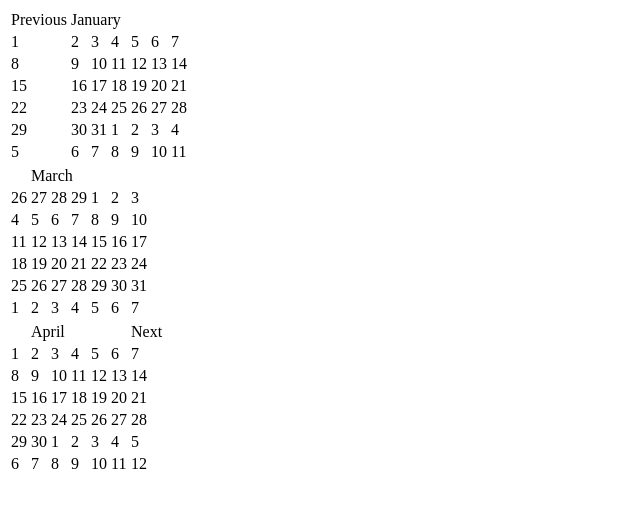
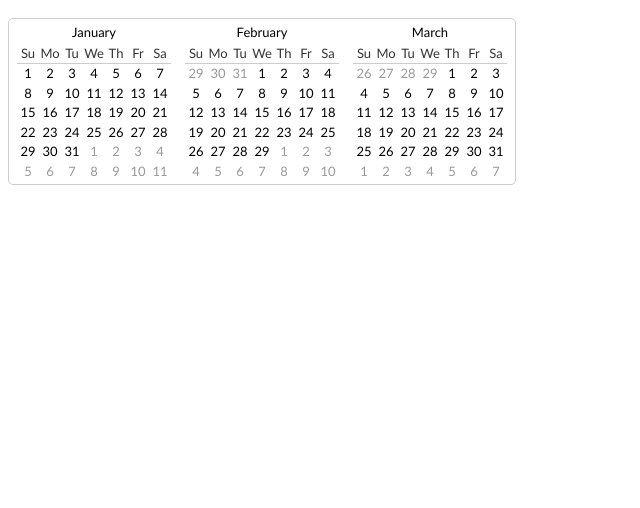
Before and after one commit to sergeycherepanov/just-calendar, a plain HTML site: page example.html in a window 1280 px wide. Shown: the whole page, without its empty margins (0-640 px from the left). Drawn offline with Linux system fonts and the light colour scheme.

Commit message:
Add day name line, rename class.

```diff
--- /dev/null
+++ b/css/calendar.css
@@ -0,0 +1,40 @@
+table.jajc-calendar {
+    margin:0 5px;
+    cursor:default;
+    border-collapse: collapse;
+}
+table.jajc-calendar tbody td,
+table.jajc-calendar thead th{
+    margin: 0;
+    padding: 0;
+    width:22px;
+    height:16px;
+    text-align: center;
+    color:#999;
+}
+table.jajc-calendar thead th {
+    font-weight: normal;
+    border-bottom:1px solid #ccc;
+    color:#333;
+}
+table.jajc-calendar tbody td .scope {
+    color:#000;
+}
+table.jajc-calendar .calendar-btn span {
+    text-indent: -1000px;
+    overflow:hidden;
+    display:block;
+}
+table.jajc-calendar .month-name {
+    text-align:center;
+}
+
+.jajc-calendar-white {
+    border:1px solid #ccc;
+    background: #fff;
+    border-radius: 5px;
+}
+#jajc-calendar-container {
+    margin-top:10px;
+    float:left;
+}
--- /dev/null
+++ b/css/example.css
@@ -0,0 +1,5 @@
+body {
+    font-family: "Trebuchet MS", "Arial", Serif;
+    font-size:13px;
+    line-height:150%;
+}
--- a/example.html
+++ b/example.html
@@ -4,13 +4,16 @@
     <title>Just Another JavaScript Calendar</title>
     <script src="js/lib/prototype.js"></script>
     <script src="js/calendar.js"></script>
+    <link rel="stylesheet" type="text/css" href="css/example.css">
+    <link rel="stylesheet" type="text/css" href="css/calendar.css">
 </head>
 <body>
+    <div id="jajc-calendar-container" class="jajc-calendar-white"></div>
     <script>
-        var calendar = new Calendar({
+        var calendar = new JustCalendar({
             calendars:3
         });
-        document.body.appendChild(calendar.getCalendar());
+        $('jajc-calendar-container').appendChild(calendar.getCalendar());
     </script>
 </body>
 </html>
--- a/js/calendar.js
+++ b/js/calendar.js
@@ -5,7 +5,7 @@
  * @license:   http://www.gnu.org/licenses/gpl.html GNU GENERAL PUBLIC LICENSE v3.0
  */
 
-var CalendarException = Class.create({
+var JustCalendarException = Class.create({
     message:"",
     initialize: function(message)
     {
@@ -17,12 +17,13 @@ var CalendarException = Class.create({
     }
 });
 
-var Calendar = Class.create({
+var JustCalendar = Class.create({
     options:null,
     defaults:{
-        monthNames:     ["January", "February", "March", "April", "May", "June", "Jule", "August", "September", "October", "November", "December"],
-        startDate:      new Date(),
-        calendars:      1,
+        monthNames:      ["January", "February", "March", "April", "May", "June", "Jule", "August", "September", "October", "November", "December"],
+        dayNames:        ["Su", "Mo", "Tu", "We", "Th", "Fr", "Sa"],
+        startDate:       new Date(),
+        calendars:       1,
         onClick:         function() {},
         onMouseOver:     function() {},
         onCellRender:    function() {},
@@ -38,11 +39,17 @@ var Calendar = Class.create({
         if (options) {
             Object.extend(this.options, options);
         }
+        if (!this.options.startDate || !this.options.startDate instanceof Date) {
+            throw new JustCalendarException("Start Date is not defined or incorrect!");
+        } else {
+            // Rest to first day of month
+            this.options.startDate.setDate(1);
+        }
     },
     // Retrieve new instance of cell class
     getNewCell: function(cellDate, scopeDate)
     {
-        return new CalendarCell({
+        return new JustCalendarCell({
             calendarInstance: this,
             cellDate:    new Date(cellDate.getTime()),
             scopeDate:   new Date(scopeDate.getTime()),
@@ -55,13 +62,19 @@ var Calendar = Class.create({
     // Render calendar view
     getCalendar: function()
     {
-        var container = document.createElement('div');
+        var table = document.createElement('table');
+        var tr    = document.createElement('tr');
+
+        table.setAttribute('class', 'jajc-calendar-wrapper');
         var date      = this.getStartDate();
         for (var i = 0; i < this.options.calendars; i++) {
-            container.appendChild(this.render(date, 0 == i, (i+1 == this.options.calendars)));
+            var td    = document.createElement('td');
+            td.appendChild(this.render(date, 0 == i, (i+1 == this.options.calendars)));
+            tr.appendChild(td);
             date.setMonth(date.getMonth()+1);
         }
-        return container;
+        table.appendChild(tr);
+        return table;
     },
     // Render single calendar view
     render: function(date, showPrevBtn, showNextBtn)
@@ -73,6 +86,8 @@ var Calendar = Class.create({
         var thead = this.renderHead(date, showPrevBtn, showNextBtn)
         var tfoot = document.createElement('tfoot');
         var tbody = document.createElement('tbody');
+
+        table.setAttribute('class', 'jajc-calendar');
 
         for (var week in month) {
             var tr = document.createElement('tr');
@@ -90,31 +105,46 @@ var Calendar = Class.create({
     },
     renderHead: function(date, showPrevBtn, showNextBtn)
     {
-        showPrevBtn = 'undefined' == typeof showPrevBtn ? true : showPrevBtn;
-        showNextBtn = 'undefined' == typeof showNextBtn ? true : showNextBtn;
+        showPrevBtn  = 'undefined' == typeof showPrevBtn ? true : showPrevBtn;
+        showNextBtn  = 'undefined' == typeof showNextBtn ? true : showNextBtn;
 
-        var thead   = document.createElement('thead');
-        var prevTd  = document.createElement('td');
-        var monthTd = document.createElement('td');
-        var nextTd  = document.createElement('td');
+        var thead    = document.createElement('thead');
+        var firstTr  = document.createElement('tr');
+        var secondTr = document.createElement('tr');
+        var prevTd   = document.createElement('td');
+        var monthTd  = document.createElement('td');
+        var nextTd   = document.createElement('td');
 
         if (showPrevBtn) {
-            prevTd.setAttribute("class", "btn-prev");
-            prevTd.innerHTML = "Previous";
+            var prevBtn = document.createElement('span');
+            prevBtn.innerHTML = "Previous";
+            prevTd.setAttribute("class", "calendar-btn btn-prev");
+            prevTd.appendChild(prevBtn);
         }
 
         if (showNextBtn) {
-            nextTd.setAttribute("class", "btn-next");
-            nextTd.innerHTML = "Next";
+            var nextBtn = document.createElement('span');
+            nextBtn.innerHTML = "Next";
+            nextTd.setAttribute("class", "calendar-btn btn-next");
+            nextTd.appendChild(nextBtn);
         }
 
         monthTd.setAttribute("class", "month-name");
         monthTd.setAttribute("colspan", "5");
         monthTd.innerHTML = this.options.monthNames[date.getMonth()];
 
-        thead.appendChild(prevTd);
-        thead.appendChild(monthTd);
-        thead.appendChild(nextTd);
+        firstTr.appendChild(prevTd);
+        firstTr.appendChild(monthTd);
+        firstTr.appendChild(nextTd);
+
+        for (var i = 0; i < 7; i ++) {
+            var th = document.createElement('th');
+            th.innerHTML = this.options.dayNames[i];
+            secondTr.appendChild(th);
+        }
+
+        thead.appendChild(firstTr);
+        thead.appendChild(secondTr);
 
         return thead;
     },
@@ -156,7 +186,7 @@ var Calendar = Class.create({
 
 
 // Renderer for calendar cell
-var CalendarCell = Class.create({
+var JustCalendarCell = Class.create({
     options:null,
     defaults: {
         calendarInstance: null,
@@ -179,10 +209,10 @@ var CalendarCell = Class.create({
         var cellDate  = this.options.cellDate;
         var scopeDate = this.options.scopeDate;
         if (!cellDate || !cellDate instanceof Date) {
-            throw new CalendarException("Cell Date is not defined or incorrect!");
+            throw new JustCalendarException("Cell Date is not defined or incorrect!");
         }
         if (!scopeDate || !scopeDate instanceof Date) {
-            throw new CalendarException("Scope Date for cell not defined or incorrect!");
+            throw new JustCalendarException("Scope Date for cell not defined or incorrect!");
         }
         if (cellDate.getMonth() == scopeDate.getMonth()) {
             this.inScope = true;
```
